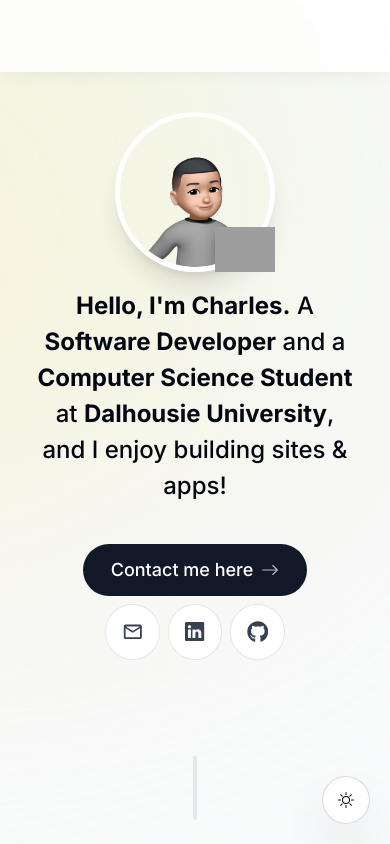
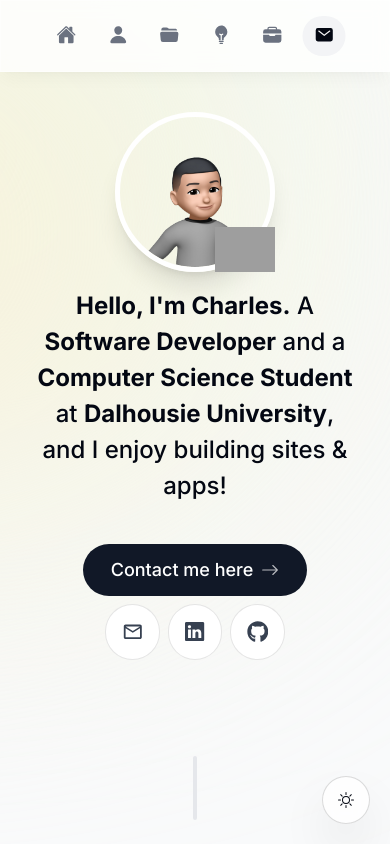
Before and after one commit to cdemzy/portfolio, a Next.js app: page / in a window 390 px wide. Shown: the top 844 px of the page. Built offline with nearby package versions, Linux system fonts and the light colour scheme; grey boxes are pictures that could not be loaded.

Commit message:
header changes

```diff
--- a/components/header.tsx
+++ b/components/header.tsx
@@ -6,6 +6,7 @@ import { links } from "@/lib/data";
 import Link from "next/link";
 import clsx from "clsx";
 import { useActiveSectionContext } from "@/context/active-section-context";
+import Mobilenav from "./mobilenav";
 
 export default function Header() {
   const { activeSection, setActiveSection, setTimeOfLastClick } =
@@ -60,6 +61,10 @@ export default function Header() {
           ))}
         </ul>
       </nav>
+
+      <span className="block sm:hidden">
+        <Mobilenav />
+      </span>
     </header>
   );
 }
```
